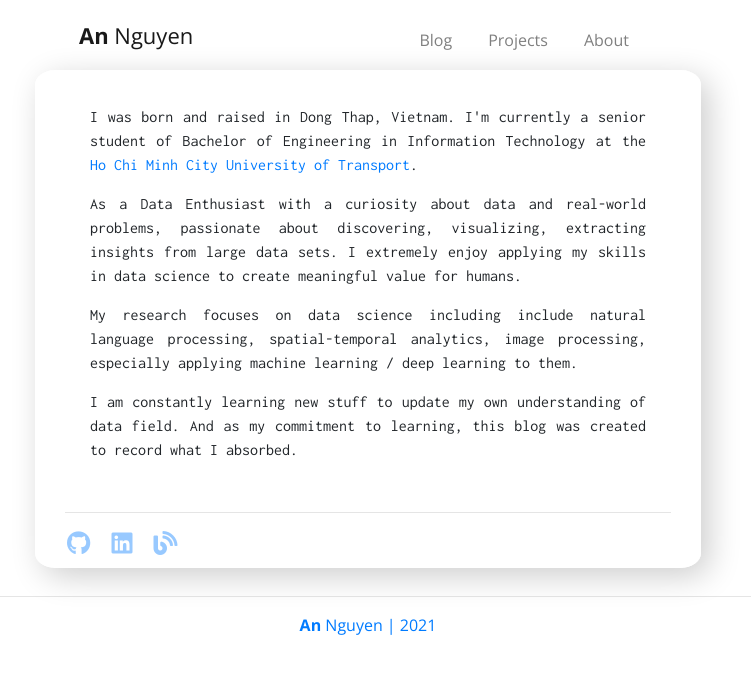
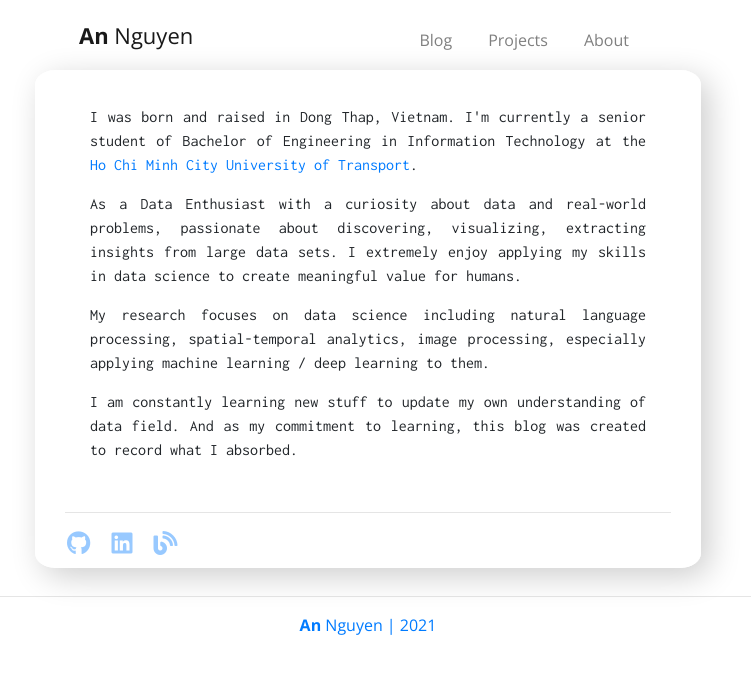
Before and after one commit to anthng/anthng.github.io, a Jekyll site: the page built from about.html, in a window 1280 px wide. Shown: the top 674 px of the page, without its empty margins (272-1023 px from the left). Built offline with Jekyll 4.4.1, drawn with Linux system fonts in a browser that asks for light colours; nearby versions of some CDN libraries.

Commit message:
update about

```diff
--- a/about.html
+++ b/about.html
@@ -29,7 +29,7 @@ title: About
             Engineering in Information Technology at the <a target="_blank" href="https://ut.edu.vn/en">Ho Chi Minh City University of Transport</a>.
         <p class="text-content">As a Data Enthusiast with a curiosity about data and real-world problems, passionate about discovering, visualizing, extracting insights from large data sets. I extremely enjoy applying my skills in data science to create meaningful value for humans.
         </p>
-        <p class="text-content">My research focuses on data science including include natural language processing, spatial-temporal analytics, image processing, especially applying machine learning / deep learning to them.
+        <p class="text-content">My research focuses on data science including natural language processing, spatial-temporal analytics, image processing, especially applying machine learning / deep learning to them.
         </p>
         <p class="text-content">I am constantly learning new stuff to update my own understanding of data field. And as my commitment to learning, this blog was created to record what I absorbed.
         </p>
```
